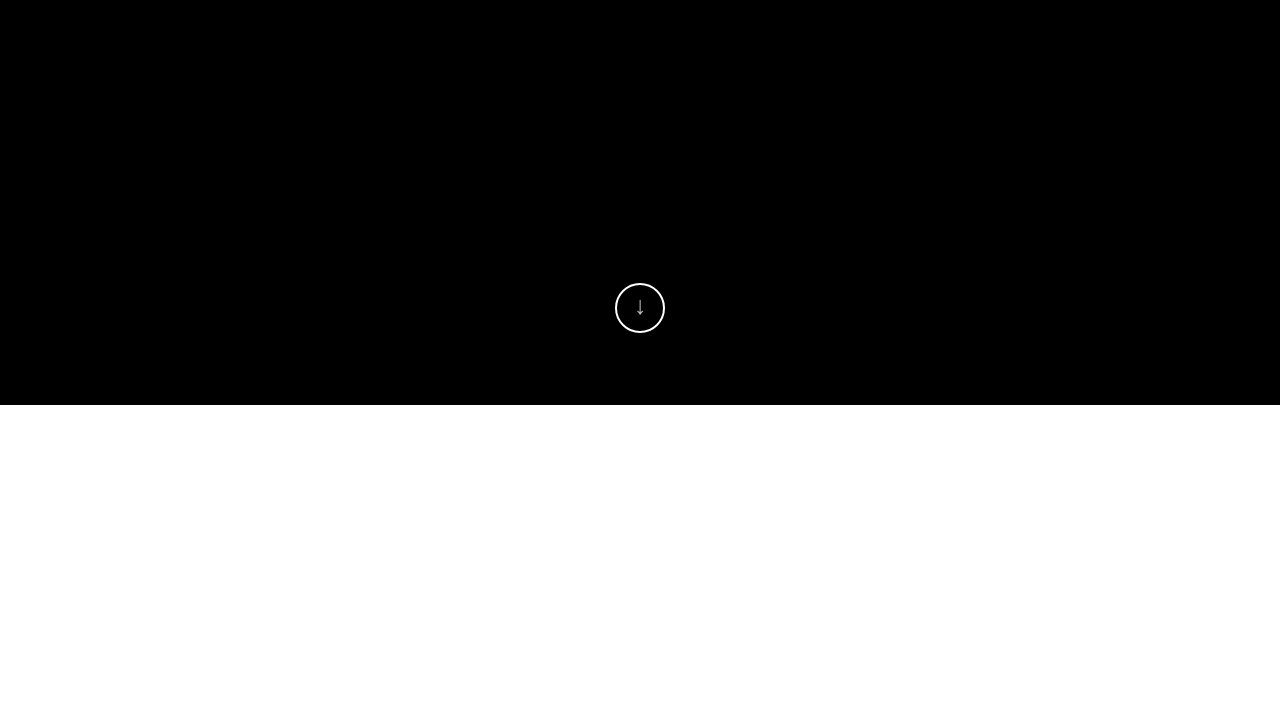
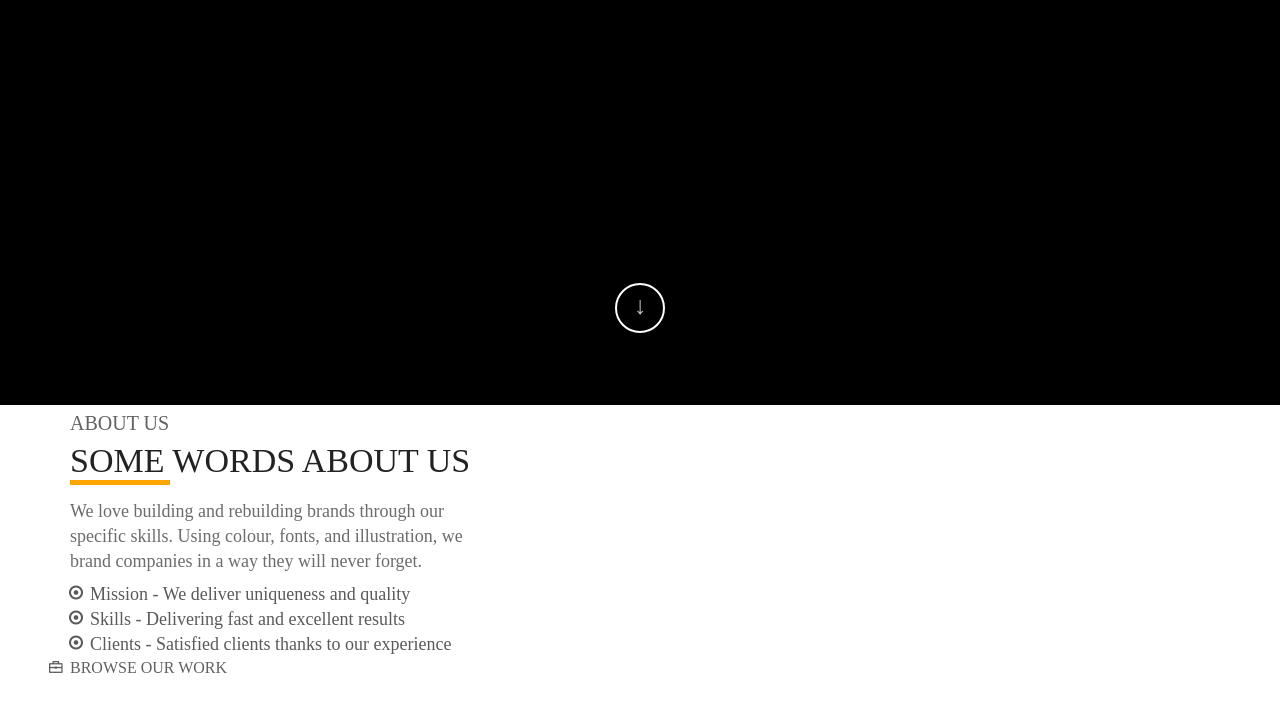
Before and after one commit to xkadzama/spirit8, a plain HTML site: page index.html in a window 1280 px wide. Shown: the part 384-1096 px from the top of the page. Before the commit the page ends 800 px from the top, so only its background shows below. Drawn offline with nearby package versions, Linux system fonts and the light colour scheme.

Commit message:
2 header

```diff
--- a/index.html
+++ b/index.html
@@ -28,5 +28,39 @@
 		</div>
 	</div>
 </header>
+
+
+<div class='underheader'>
+	<div class='wrap1'>
+		<div class='imac'></div>
+
+		<div class='titles_2'>
+			<p class='about_us'> About Us</p>
+			<p class='some_words'> Some Words About Us </p>
+		</div>
+
+		<div class='under_title_some_text'>
+		 <span>We love building and rebuilding brands through our  specific skills. Using colour, fonts, and illustration, we brand companies in a way they will never forget. </span>
+		</div>
+
+		<div  class='paragraph'>
+			<ul>
+			<li class='text_para'> Mission - We deliver uniqueness and quality </li>
+			<li class='text_para'> Skills - Delivering fast and excellent results </li>
+			<li class='text_para'> Clients - Satisfied clients thanks to our experience </li>
+			</ul>
+		</div>
+
+		<!-- <div class='button_2'>
+			<p> BROWSE OUR WORK </p>
+		</div> -->
+		<div class='border_button'>
+			<ul class="button_2">
+				<li> BROWSE OUR WORK </li>
+			</ul>
+		</div>
+	</div>
+</div>
+
 </body>
 </html>
--- a/styles.css
+++ b/styles.css
@@ -137,7 +137,7 @@ nav ul li:hover::after {
 	border: solid white 2px;
 	border-radius: 40px;
 	margin:auto;
-	margin-top: 287px;
+	margin-top: 287px;\
 }
 
 .circle:hover {
@@ -147,3 +147,139 @@ nav ul li:hover::after {
 .strelka:hover {
 	color: black;
 }
+
+
+
+
+
+.underheader {
+  height: 613px;
+
+}
+
+
+.wrap1 {
+  width: 1140px;
+  margin: auto;
+}
+
+/*
+.imac {
+  background-image: url(images/imac.png);
+  height: 410px;
+  width: 510px;
+  background-repeat: no-repeat;
+  margin: auto;
+}*/
+
+
+.titles_2 {
+  height: 60px;
+  width: 420px;
+
+}
+
+
+
+.about_us {
+  font-size: 20px;
+  font-family: "OpenSans";
+  color: rgb(99, 99, 99);
+  text-transform: uppercase;
+  line-height: 1.865;
+  text-align: left;
+
+
+}
+
+
+.some_words {
+  font-size: 34px;
+  font-family: "OpenSans";
+  color: rgb(34, 34, 34);
+  text-transform: uppercase;
+  line-height: 1.097;
+  text-align: left;
+
+}
+
+
+.some_words::after {
+  content: "";
+  display: block;
+  height: 5px;
+  width: 100px;
+  background-color: orange;
+}
+
+
+
+.under_title_some_text {
+  height: 63px;
+  width: 403px;
+  margin-top: 34px;
+}
+
+
+.under_title_some_text span{
+  font-size: 18px;
+  font-family: "OpenSans";
+  color: rgb(108, 108, 108);
+  line-height: 1.389;
+  text-align: left;
+
+}
+
+
+
+.paragraph {
+  height: 82px;
+  width: 402px;
+}
+
+
+
+.text_para {
+  font-size: 18px;
+  font-family: "OpenSans";
+  color: rgb(90, 90, 90);
+  line-height: 1.389;
+  text-align: left;
+  list-style-image: url(images/circle.png);
+
+}
+
+
+.paragraph ul {
+  padding: 20px;
+
+}
+
+/*
+.button_2 {
+  height: 47px;
+  width: 193px;
+  border: solid 1px black;
+  padding-top: 15px;
+}*/
+
+
+.button_2 li {
+  text-align: center
+  font-size: 12px;
+  font-family: "OpenSans";
+  color: rgb(97, 97, 97);
+  text-transform: uppercase;
+  list-style-image: url(images/ipapka.png);
+
+}
+
+
+
+.button_2 {
+  padding: 0;
+  padding-top: 15px;
+
+
+
+}
```
Also changed, not shown: images/circle.png (added), images/imac.png (added), images/ipapka.png (added). Lines whose indentation alone changed are shown as unchanged.
